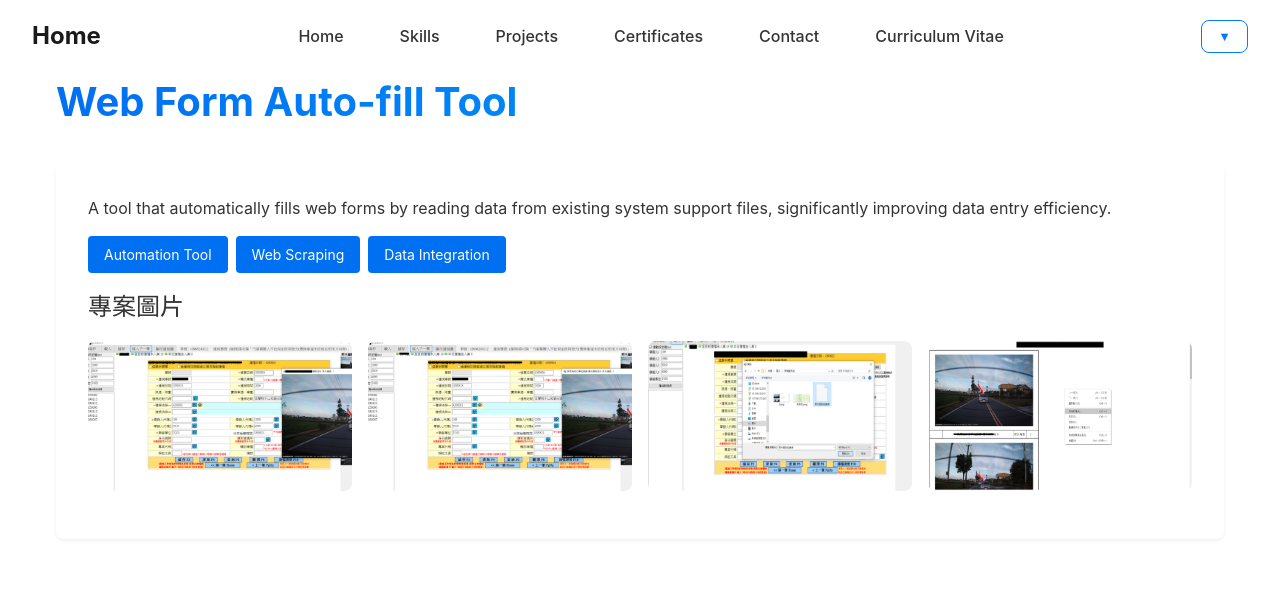
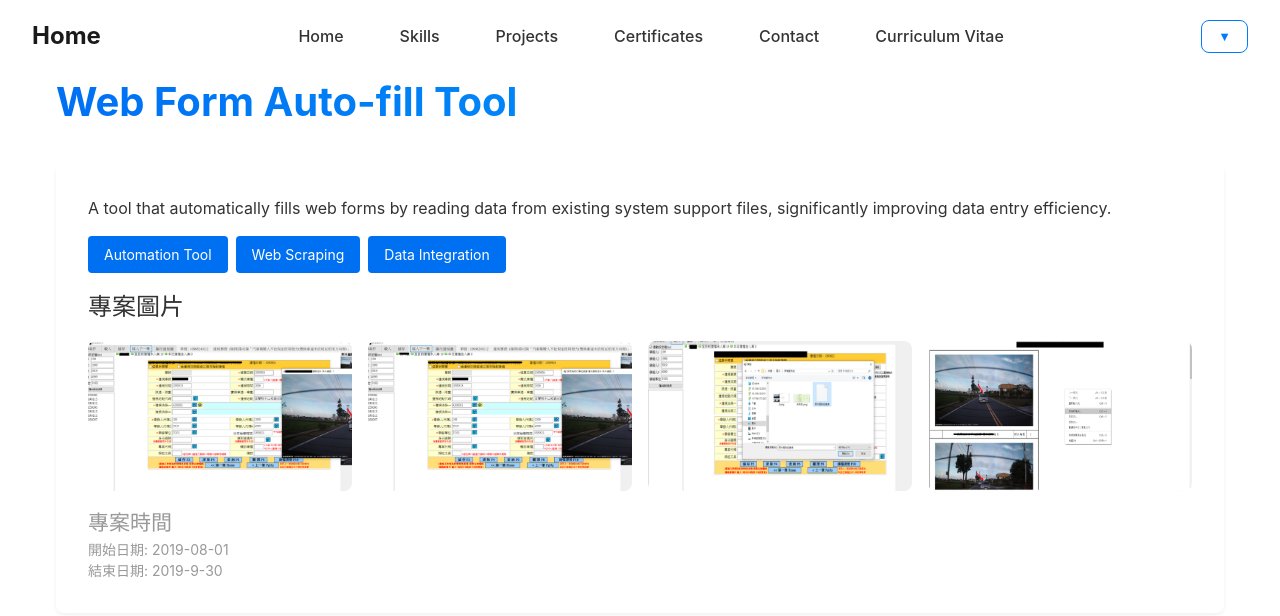
Before and after one commit to Lung-Yu/Lung-Yu.github.io, a React (Vite) app: page /project/auto-fill-web-form in a window 1280 px wide. Shown: the top 616 px of the page. Built offline with nearby package versions, Linux system fonts and the light colour scheme.

Commit message:
feat: 新增專案時間顯示與相關連結，顯示開始與結束日期

```diff
--- a/src/features/projects/components/ProjectDetail.tsx
+++ b/src/features/projects/components/ProjectDetail.tsx
@@ -66,6 +66,25 @@ const ProjectDetail = () => {
               </div>
             </div>
           )}
+
+          <div className="project-dates">
+            <h2>專案時間</h2>
+            <p>開始日期: {project.startDate}</p>
+            <p>結束日期: {project.endDate || '進行中'}</p>
+          </div>
+
+          <div className="project-links">
+            {project.github && (
+              <a href={project.github} target="_blank" rel="noopener noreferrer">
+                GitHub 原始碼
+              </a>
+            )}
+            {project.demo && (
+              <a href={project.demo} target="_blank" rel="noopener noreferrer">
+                線上展示
+              </a>
+            )}
+          </div>
         </div>
       </div>
       {modalImage && (
```
